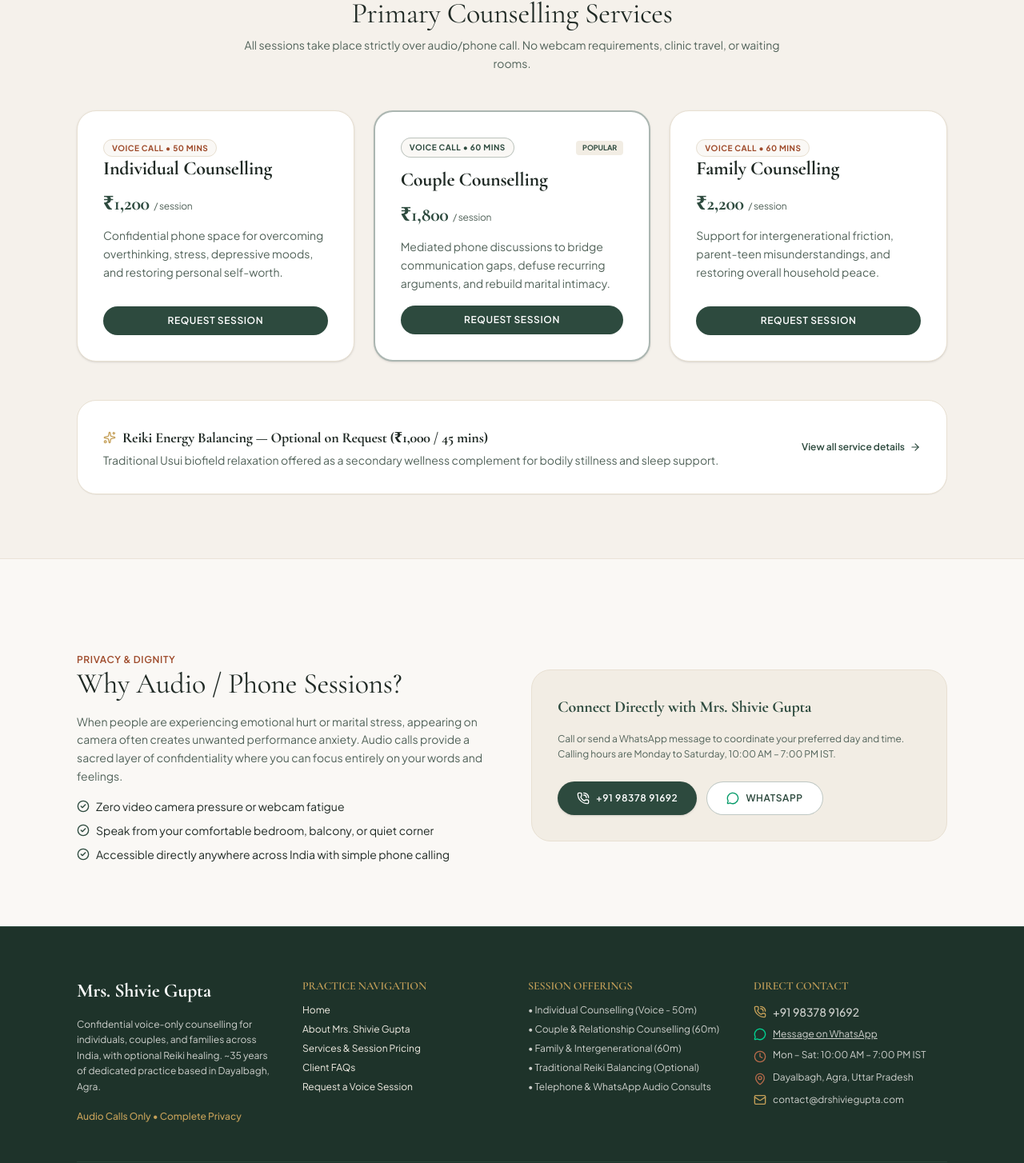
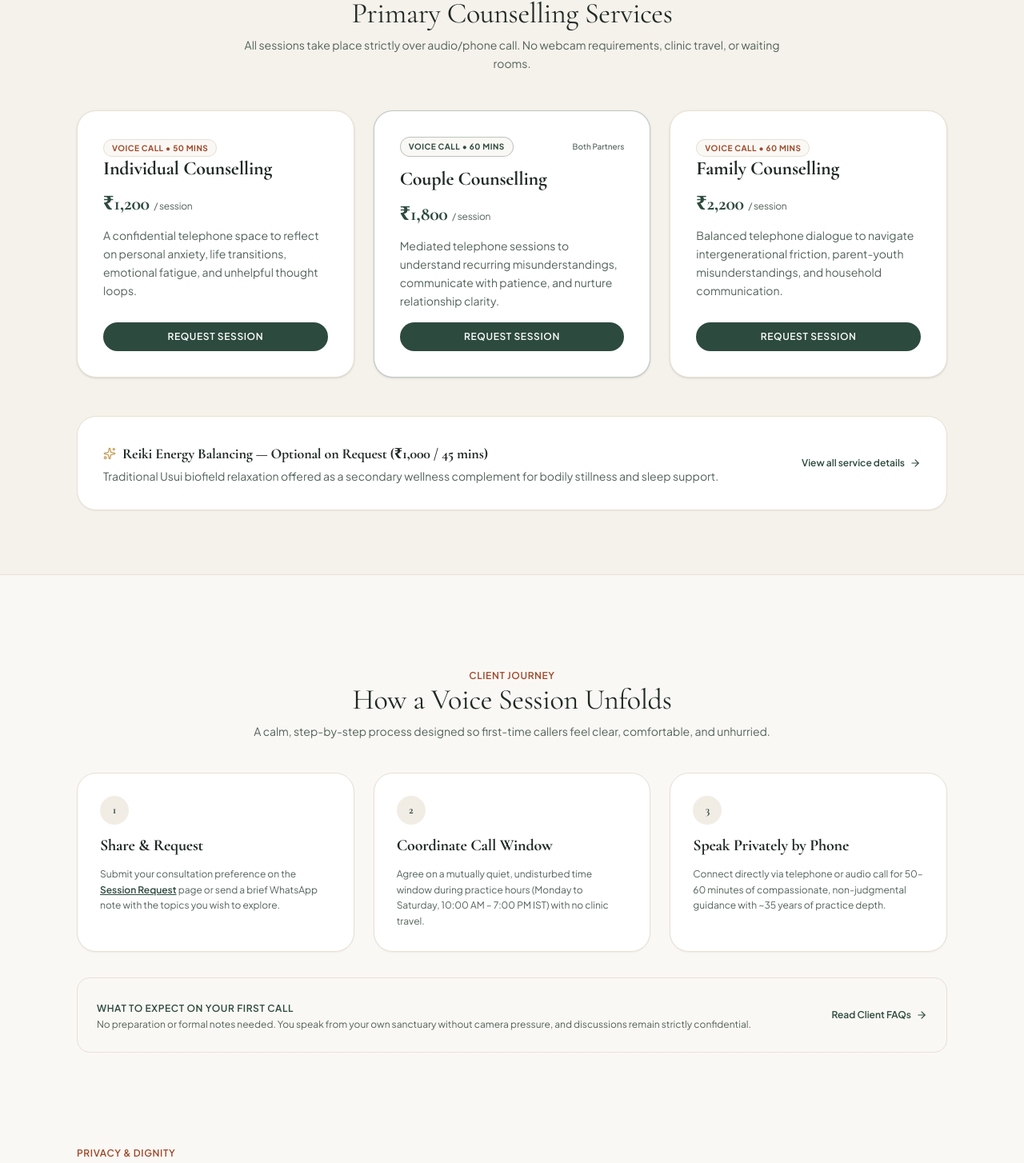
Before and after one commit to pra-labs/dr-shivie-gupta, a Next.js app: page / in a window 1280 px wide. Shown: the part 1077-2531 px from the top of the page at 80% size. Built offline with nearby package versions, Linux system fonts and the light colour scheme.

Commit message:
refactor(tone): eliminate raw phone repetition, remove promotional badges, and add 3-step client journey

```diff
--- a/src/app/about/page.tsx
+++ b/src/app/about/page.tsx
@@ -48,7 +48,7 @@ export default function AboutPage() {
             className="w-full sm:w-auto inline-flex items-center justify-center gap-2 px-7 py-3.5 rounded-full bg-white text-[#2D4A3E] border-2 border-[#2D4A3E]/30 text-xs sm:text-sm font-semibold uppercase tracking-wider hover:bg-[#F2EDE4] transition-colors shadow-xs"
           >
             <PhoneCall className="w-4 h-4" />
-            <span>Direct Call: {siteConfig.phoneDisplay}</span>
+            <span>Call Practice Line</span>
           </a>
         </div>
       </section>
--- a/src/app/guide/page.tsx
+++ b/src/app/guide/page.tsx
@@ -1,6 +1,5 @@
 import type { Metadata } from "next";
 import { FaqAccordion } from "@/components/FaqAccordion";
-import { siteConfig } from "@/config/site";
 
 export const metadata: Metadata = {
   title: "Client Guide & FAQs | Mrs. Shivie Gupta | Agra, India",
@@ -30,7 +29,7 @@ export default function GuidePage() {
             <span className="text-xs font-bold text-[#9E4A2A] uppercase tracking-wider">Step 1</span>
             <h3 className="font-serif text-lg font-bold text-[#1F2924]">Request Your Slot</h3>
             <p className="text-xs text-[#52635A] leading-relaxed">
-              Submit your preferred time slot online or call/WhatsApp at <strong>{siteConfig.phoneDisplay}</strong>.
+              Submit your preferred time slot on the session form or send a message via WhatsApp during practice hours.
             </p>
           </div>
 
@@ -50,6 +49,21 @@ export default function GuidePage() {
             </p>
           </div>
         </div>
+
+        {/* What to Expect Subsection */}
+        <div className="mt-8 p-6 sm:p-8 rounded-3xl bg-[#FAF8F5] border border-[#E8E0D2] space-y-3">
+          <div className="flex items-center gap-2">
+            <span className="text-[11px] font-semibold uppercase tracking-wider text-[#9E4A2A] bg-[#F2EDE4] px-2.5 py-1 rounded-full border border-[#E8E0D2]">
+              First-Time Callers
+            </span>
+            <h3 className="font-serif text-xl font-bold text-[#1F2924]">
+              What to Expect on Your First Call
+            </h3>
+          </div>
+          <p className="text-xs sm:text-sm text-[#52635A] leading-relaxed">
+            There is no need to prepare formal notes or rehearse your concerns. Mrs. Shivie Gupta guides the conversation with patient, non-judgmental listening. No video cameras are ever used, and whatever you share remains strictly between you and Mrs. Gupta.
+          </p>
+        </div>
       </section>
 
       {/* Interactive FAQ Search & Accordion */}
--- a/src/app/page.tsx
+++ b/src/app/page.tsx
@@ -41,7 +41,7 @@ export default function HomePage() {
               href={`tel:${siteConfig.phone}`}
               className="w-full sm:w-auto inline-flex items-center justify-center gap-2 px-7 py-3.5 rounded-full bg-white border border-[#2D4A3E]/30 text-[#2D4A3E] font-medium text-xs sm:text-sm hover:bg-[#FAF8F5] transition-all"
             >
-              <span>Direct Call: {siteConfig.phoneDisplay}</span>
+              <span>Call During Practice Hours</span>
             </a>
           </div>
 
@@ -58,10 +58,10 @@ export default function HomePage() {
               </div>
               <div className="p-2.5 sm:p-4 rounded-2xl bg-white/70 border border-[#E8E0D2] shadow-2xs flex flex-col justify-center min-h-[76px] sm:min-h-0">
                 <div className="text-base sm:text-2xl font-serif font-bold text-[#2D4A3E] whitespace-nowrap">
-                  Voice-Only
+                  Audio Calls
                 </div>
                 <div className="text-[10px] sm:text-xs text-[#52635A] mt-0.5 leading-tight">
-                  Zero Camera Anxiety
+                  No Video Required
                 </div>
               </div>
               <div className="p-2.5 sm:p-4 rounded-2xl bg-white/70 border border-[#E8E0D2] shadow-2xs flex flex-col justify-center min-h-[76px] sm:min-h-0">
@@ -106,7 +106,7 @@ export default function HomePage() {
                   ₹1,200 <span className="text-xs font-sans font-normal text-[#52635A]">/ session</span>
                 </div>
                 <p className="text-xs sm:text-sm text-[#52635A] leading-relaxed">
-                  Confidential phone space for overcoming overthinking, stress, depressive moods, and restoring personal self-worth.
+                  A confidential telephone space to reflect on personal anxiety, life transitions, emotional fatigue, and unhelpful thought loops.
                 </p>
               </div>
               <Link
@@ -118,14 +118,14 @@ export default function HomePage() {
             </div>
 
             {/* Card 2: Couple */}
-            <div className="p-6 sm:p-8 rounded-3xl bg-white border-2 border-[#2D4A3E]/40 shadow-sm flex flex-col justify-between space-y-4 relative">
+            <div className="p-6 sm:p-8 rounded-3xl bg-white border border-[#2D4A3E]/30 shadow-sm flex flex-col justify-between space-y-4 relative">
               <div className="space-y-3">
                 <div className="flex items-center justify-between">
                   <span className="text-[10px] font-bold uppercase tracking-wider text-[#2D4A3E] bg-[#FAF8F5] px-2.5 py-1 rounded-full border border-[#2D4A3E]/30">
                     Voice Call • 60 mins
                   </span>
-                  <span className="text-[9px] uppercase font-bold text-[#2D4A3E] bg-[#F2EDE4] px-2 py-0.5 rounded">
-                    Popular
+                  <span className="text-[10px] font-medium text-[#52635A]">
+                    Both Partners
                   </span>
                 </div>
                 <h3 className="font-serif text-xl sm:text-2xl font-bold text-[#1F2924]">
@@ -135,7 +135,7 @@ export default function HomePage() {
                   ₹1,800 <span className="text-xs font-sans font-normal text-[#52635A]">/ session</span>
                 </div>
                 <p className="text-xs sm:text-sm text-[#52635A] leading-relaxed">
-                  Mediated phone discussions to bridge communication gaps, defuse recurring arguments, and rebuild marital intimacy.
+                  Mediated telephone sessions to understand recurring misunderstandings, communicate with patience, and nurture relationship clarity.
                 </p>
               </div>
               <Link
@@ -159,7 +159,7 @@ export default function HomePage() {
                   ₹2,200 <span className="text-xs font-sans font-normal text-[#52635A]">/ session</span>
                 </div>
                 <p className="text-xs sm:text-sm text-[#52635A] leading-relaxed">
-                  Support for intergenerational friction, parent-teen misunderstandings, and restoring overall household peace.
+                  Balanced telephone dialogue to navigate intergenerational friction, parent-youth misunderstandings, and household communication.
                 </p>
               </div>
               <Link
@@ -195,7 +195,83 @@ export default function HomePage() {
         </div>
       </section>
 
-      {/* 3. Why Voice-Only Phone Calls */}
+      {/* 3. How a Voice Session Unfolds (3-Step Practice Journey) */}
+      <section className="max-w-6xl mx-auto px-4 sm:px-6 lg:px-8">
+        <div className="text-center max-w-2xl mx-auto space-y-2 mb-10">
+          <span className="text-xs font-semibold uppercase tracking-wider text-[#9E4A2A]">
+            Client Journey
+          </span>
+          <h2 className="font-serif text-3xl sm:text-4xl text-[#1F2924]">
+            How a Voice Session Unfolds
+          </h2>
+          <p className="text-xs sm:text-sm text-[#52635A] leading-relaxed">
+            A calm, step-by-step process designed so first-time callers feel clear, comfortable, and unhurried.
+          </p>
+        </div>
+
+        <div className="grid grid-cols-1 md:grid-cols-3 gap-6">
+          <div className="p-6 sm:p-7 rounded-3xl bg-white border border-[#E8E0D2] shadow-xs space-y-3">
+            <div className="w-9 h-9 rounded-full bg-[#F2EDE4] text-[#2D4A3E] font-serif font-bold text-sm flex items-center justify-center">
+              1
+            </div>
+            <h3 className="font-serif text-xl font-bold text-[#1F2924]">
+              Share &amp; Request
+            </h3>
+            <p className="text-xs text-[#52635A] leading-relaxed">
+              Submit your consultation preference on the{" "}
+              <Link href="/connect" className="text-[#2D4A3E] font-semibold underline">
+                Session Request
+              </Link>{" "}
+              page or send a brief WhatsApp note with the topics you wish to explore.
+            </p>
+          </div>
+
+          <div className="p-6 sm:p-7 rounded-3xl bg-white border border-[#E8E0D2] shadow-xs space-y-3">
+            <div className="w-9 h-9 rounded-full bg-[#F2EDE4] text-[#2D4A3E] font-serif font-bold text-sm flex items-center justify-center">
+              2
+            </div>
+            <h3 className="font-serif text-xl font-bold text-[#1F2924]">
+              Coordinate Call Window
+            </h3>
+            <p className="text-xs text-[#52635A] leading-relaxed">
+              Agree on a mutually quiet, undisturbed time window during practice hours (Monday to Saturday, 10:00 AM – 7:00 PM IST) with no clinic travel.
+            </p>
+          </div>
+
+          <div className="p-6 sm:p-7 rounded-3xl bg-white border border-[#E8E0D2] shadow-xs space-y-3">
+            <div className="w-9 h-9 rounded-full bg-[#F2EDE4] text-[#2D4A3E] font-serif font-bold text-sm flex items-center justify-center">
+              3
+            </div>
+            <h3 className="font-serif text-xl font-bold text-[#1F2924]">
+              Speak Privately by Phone
+            </h3>
+            <p className="text-xs text-[#52635A] leading-relaxed">
+              Connect directly via telephone or audio call for 50–60 minutes of compassionate, non-judgmental guidance with ~35 years of practice depth.
+            </p>
+          </div>
+        </div>
+
+        {/* What to Expect Callout */}
+        <div className="mt-8 p-6 rounded-2xl bg-[#FAF8F5] border border-[#E8E0D2] flex flex-col sm:flex-row sm:items-center justify-between gap-4">
+          <div className="space-y-1">
+            <span className="text-xs font-semibold uppercase tracking-wider text-[#2D4A3E]">
+              What to Expect on Your First Call
+            </span>
+            <p className="text-xs text-[#52635A] leading-relaxed">
+              No preparation or formal notes needed. You speak from your own sanctuary without camera pressure, and discussions remain strictly confidential.
+            </p>
+          </div>
+          <Link
+            href="/guide"
+            className="inline-flex items-center gap-1.5 text-xs font-semibold text-[#2D4A3E] hover:underline shrink-0"
+          >
+            <span>Read Client FAQs</span>
+            <ArrowRight className="w-3.5 h-3.5" />
+          </Link>
+        </div>
+      </section>
+
+      {/* 4. Why Voice-Only Phone Calls */}
       <section className="max-w-6xl mx-auto px-4 sm:px-6 lg:px-8">
         <div className="grid grid-cols-1 lg:grid-cols-2 gap-8 lg:gap-12 items-center">
           <div className="space-y-4">
@@ -211,15 +287,15 @@ export default function HomePage() {
             <ul className="space-y-2.5 text-xs sm:text-sm text-[#1F2924]">
               <li className="flex items-center gap-2">
                 <CheckCircle2 className="w-4 h-4 text-[#2D4A3E] shrink-0" />
-                <span>Zero video camera pressure or webcam fatigue</span>
+                <span>No video cameras or screen fatigue—speak from your personal comfort zone</span>
               </li>
               <li className="flex items-center gap-2">
                 <CheckCircle2 className="w-4 h-4 text-[#2D4A3E] shrink-0" />
-                <span>Speak from your comfortable bedroom, balcony, or quiet corner</span>
+                <span>Speak from your quiet room, balcony, or sanctuary anywhere across India</span>
               </li>
               <li className="flex items-center gap-2">
                 <CheckCircle2 className="w-4 h-4 text-[#2D4A3E] shrink-0" />
-                <span>Accessible directly anywhere across India with simple phone calling</span>
+                <span>Zero travel time, waiting rooms, or clinical awkwardness</span>
               </li>
             </ul>
           </div>
--- a/src/app/services/page.tsx
+++ b/src/app/services/page.tsx
@@ -28,11 +28,7 @@ export default function ServicesPage() {
       <section className="max-w-6xl mx-auto px-4 sm:px-6 lg:px-8">
         <div className="grid grid-cols-1 md:grid-cols-2 gap-6 sm:gap-8">
           {/* 1. Individual Counselling */}
-          <div className="p-6 sm:p-8 rounded-3xl bg-white border-2 border-[#2D4A3E]/30 shadow-sm space-y-5 flex flex-col justify-between relative overflow-hidden">
-            <div className="absolute top-4 right-4 px-3 py-1 rounded-full bg-[#2D4A3E] text-white text-[10px] uppercase font-bold tracking-wider">
-              Primary Service
-            </div>
-
+          <div className="p-6 sm:p-8 rounded-3xl bg-white border border-[#2D4A3E]/30 shadow-sm space-y-5 flex flex-col justify-between relative overflow-hidden">
             <div className="space-y-3">
               <span className="text-[11px] font-semibold uppercase tracking-wider text-[#9E4A2A]">
                 Voice / Phone Call Only • 50 Minutes
@@ -44,7 +40,7 @@ export default function ServicesPage() {
                 ₹1,200 <span className="text-xs font-sans font-normal text-[#52635A]">/ 50-minute session</span>
               </div>
               <p className="text-xs sm:text-sm text-[#52635A] leading-relaxed">
-                A private, comforting space over phone call to untangle anxiety loops, low self-esteem, sadness, and life dilemmas without screen fatigue.
+                A private, comforting space over phone call to reflect on anxiety loops, life dilemmas, emotional fatigue, and personal clarity.
               </p>
 
               <div className="pt-2 border-t border-[#E8E0D2] space-y-2">
@@ -76,8 +72,8 @@ export default function ServicesPage() {
                 <span className="text-[11px] font-semibold uppercase tracking-wider text-[#9E4A2A]">
                   Voice / Phone Call Only • 60 Minutes
                 </span>
-                <span className="px-2.5 py-0.5 rounded-full bg-[#FAF8F5] text-[#2D4A3E] border border-[#E8E0D2] text-[10px] uppercase font-bold tracking-wider">
-                  Primary Service
+                <span className="text-[10px] uppercase font-bold tracking-wider text-[#52635A]">
+                  Both Partners
                 </span>
               </div>
               <h2 className="font-serif text-2xl font-bold text-[#1F2924]">
@@ -119,8 +115,8 @@ export default function ServicesPage() {
                 <span className="text-[11px] font-semibold uppercase tracking-wider text-[#9E4A2A]">
                   Voice / Phone Call Only • 60 Minutes
                 </span>
-                <span className="px-2.5 py-0.5 rounded-full bg-[#FAF8F5] text-[#2D4A3E] border border-[#E8E0D2] text-[10px] uppercase font-bold tracking-wider">
-                  Primary Service
+                <span className="text-[10px] uppercase font-bold tracking-wider text-[#52635A]">
+                  Family Dialogue
                 </span>
               </div>
               <h2 className="font-serif text-2xl font-bold text-[#1F2924]">
--- a/src/components/ContactForm.tsx
+++ b/src/components/ContactForm.tsx
@@ -4,7 +4,6 @@ import { useActionState, useMemo, useState } from "react";
 import { useSearchParams } from "next/navigation";
 import { submitContactInquiry, type ContactFormState } from "@/app/actions/contact";
 import { Send, CheckCircle2, AlertCircle, Loader2, PhoneCall, ShieldCheck, Clock } from "lucide-react";
-import { siteConfig } from "@/config/site";
 
 const initialState: ContactFormState = {
   success: false,
@@ -55,10 +54,7 @@ export function ContactForm() {
         </h2>
       </div>
       <p className="text-xs text-[#52635A] mb-6">
-        All sessions are conducted strictly over audio/phone call for full privacy. Fill out this form or call/WhatsApp directly at{" "}
-        <a href={siteConfig.whatsappUrl} className="text-[#2D4A3E] font-semibold underline">
-          {siteConfig.phoneDisplay}
-        </a>.
+        All sessions are conducted strictly over audio/phone call for full privacy. Fill out this form to coordinate a consultation, or reach out directly during practice hours via WhatsApp.
       </p>
 
       {state.success ? (
--- a/src/components/Navbar.tsx
+++ b/src/components/Navbar.tsx
@@ -64,7 +64,7 @@ export function Navbar() {
               className="inline-flex items-center gap-1.5 px-4 py-2 rounded-full bg-[#2D4A3E] text-white text-xs font-semibold tracking-wider hover:bg-[#1E332A] transition-all shadow-xs"
             >
               <PhoneCall className="w-3.5 h-3.5" />
-              <span>{siteConfig.phoneDisplay}</span>
+              <span>Direct Call</span>
             </a>
           </nav>
 
@@ -134,7 +134,7 @@ export function Navbar() {
                 className="w-full flex items-center justify-center gap-2 py-3 px-4 min-h-[44px] rounded-full text-xs font-semibold uppercase tracking-wider bg-[#2D4A3E] text-white hover:bg-[#1E332A] shadow-xs"
               >
                 <PhoneCall className="w-4 h-4" />
-                <span>Call: {siteConfig.phoneDisplay}</span>
+                <span>Direct Phone Call</span>
               </a>
             </div>
           </div>
```
